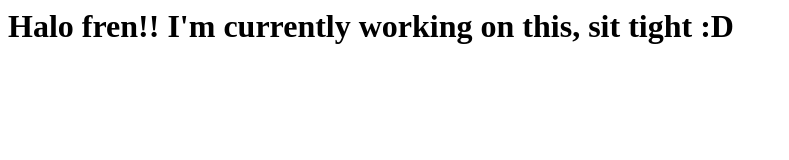
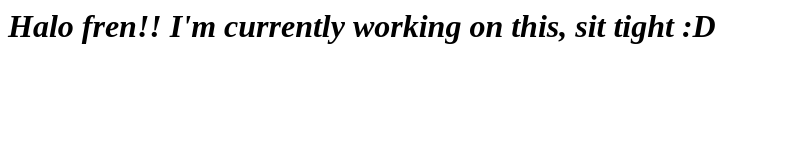
Before and after one commit to john0xc/john0xc.github.io, a plain HTML site: page index.html in a window 1280 px wide. Shown: the whole page, without its empty margins (0-789 px from the left). Drawn offline with Linux system fonts and the light colour scheme.

Commit message:
Update index.html

```diff
--- a/index.html
+++ b/index.html
@@ -1,6 +1,6 @@
 <html>
     <head>
-        <h1><b>Halo fren!! I'm currently working on this, sit tight :D</b> </h1>
+        <h1 style="font-style: italic;"><b>Halo fren!! I'm currently working on this, sit tight :D</b> </h1>
     </head>
     <body>
 
```
